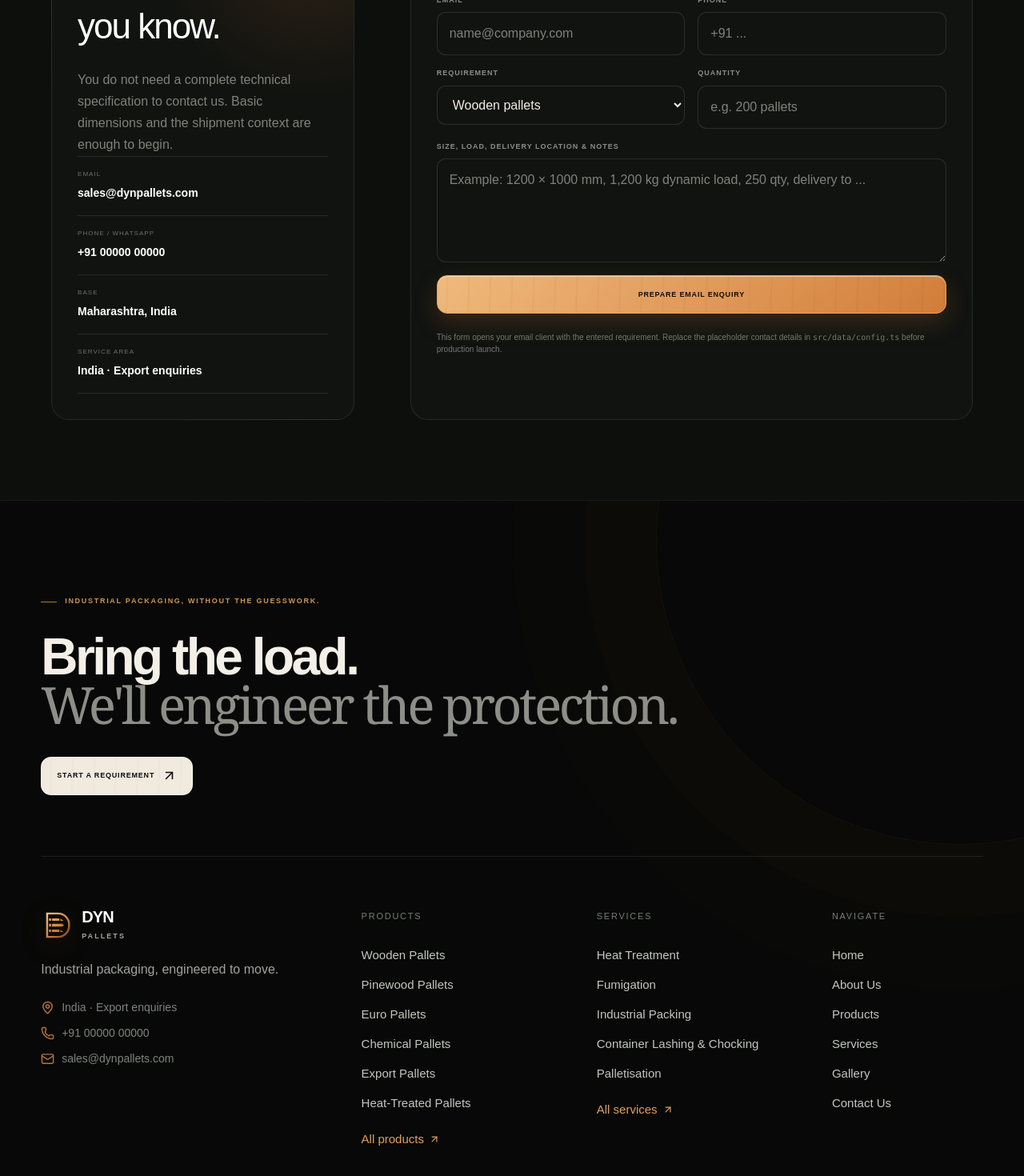
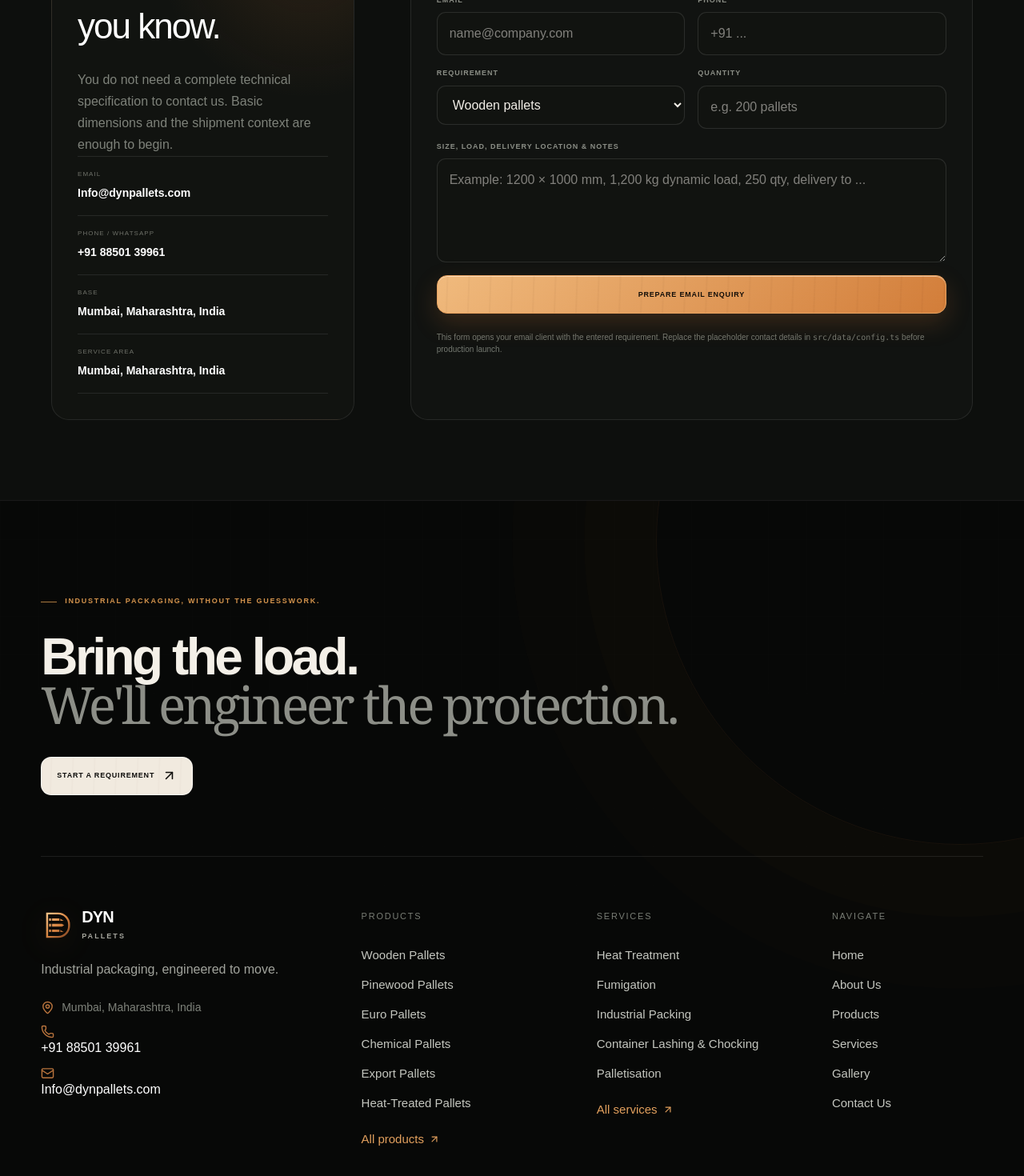
Before and after one commit to dynsimulationofficial/dyn_palettes, a Next.js app: page /contact in a window 1280 px wide. Shown: the part 1027-2497 px from the top of the page at 80% size. Built offline with nearby package versions, Linux system fonts and the light colour scheme; no server answers.

Commit message:
feat: update contact information and improve accessibility in footer and contact page

```diff
--- a/src/app/contact/page.tsx
+++ b/src/app/contact/page.tsx
@@ -13,8 +13,8 @@ export default function ContactPage() {
   return <>
     <PageHero kicker="GET A QUOTE" title="Send the requirement. We'll shape the packaging." text="For the fastest review, include product type, size, quantity, expected load and delivery location. Drawings or reference images are useful when available." visual="pallet" />
     <section className="content-section"><div className="contact-layout">
-      <aside className="contact-info"><span className="kicker">B2B ENQUIRIES</span><h2>Start with what you know.</h2><p>You do not need a complete technical specification to contact us. Basic dimensions and the shipment context are enough to begin.</p><div className="contact-details"><div className="contact-detail"><small>Email</small><strong>{siteConfig.email}</strong></div><div className="contact-detail"><small>Phone / WhatsApp</small><strong>{siteConfig.phone}</strong></div><div className="contact-detail"><small>Base</small><strong>{siteConfig.location}</strong></div><div className="contact-detail"><small>Service area</small><strong>{siteConfig.serviceArea}</strong></div></div></aside>
-      <form className="quote-form" action={`mailto:${siteConfig.email}`} method="post" encType="text/plain"><div className="form-grid">
+      <aside className="contact-info"><span className="kicker">B2B ENQUIRIES</span><h2>Start with what you know.</h2><p>You do not need a complete technical specification to contact us. Basic dimensions and the shipment context are enough to begin.</p><div className="contact-details"><div className="contact-detail"><small>Email</small><a href={siteConfig.emailHref}><strong>{siteConfig.email}</strong></a></div><div className="contact-detail"><small>Phone / WhatsApp</small><a href={siteConfig.phoneHref}><strong>{siteConfig.phone}</strong></a></div><div className="contact-detail"><small>Base</small><strong>{siteConfig.location}</strong></div><div className="contact-detail"><small>Service area</small><strong>{siteConfig.serviceArea}</strong></div></div></aside>
+      <form className="quote-form" action={siteConfig.emailHref} method="post" encType="text/plain"><div className="form-grid">
         <div className="field"><label htmlFor="name">Name</label><input id="name" name="Name" placeholder="Your name" required /></div>
         <div className="field"><label htmlFor="company">Company</label><input id="company" name="Company" placeholder="Company name" /></div>
         <div className="field"><label htmlFor="email">Email</label><input id="email" name="Email" type="email" placeholder="name@company.com" required /></div>
--- a/src/app/layout.tsx
+++ b/src/app/layout.tsx
@@ -71,7 +71,14 @@ export default function RootLayout({ children }: Readonly<{ children: React.Reac
     logo: siteUrl ? `${siteUrl}/icon.svg` : "/icon.svg",
     description:
       "Industrial wooden pallets, export pallets, wooden crates, plywood boxes and industrial packaging solutions for commercial and export requirements.",
-    email: "sales@dynpallets.com",
+    email: "Info@dynpallets.com",
+    telephone: "+918850139961",
+    address: {
+      "@type": "PostalAddress",
+      addressLocality: "Mumbai",
+      addressRegion: "Maharashtra",
+      addressCountry: "IN",
+    },
   };
 
   const websiteSchema = {
--- a/src/components/Footer.tsx
+++ b/src/components/Footer.tsx
@@ -63,15 +63,15 @@ export default function Footer() {
                 {siteConfig.serviceArea}
               </span>
 
-              <span>
+              <a href={siteConfig.phoneHref}>
                 <Phone size={17} />
                 {siteConfig.phone}
-              </span>
+              </a>
 
-              <span>
+              <a href={siteConfig.emailHref}>
                 <Mail size={17} />
                 {siteConfig.email}
-              </span>
+              </a>
             </div>
           </div>
 
--- a/src/data/config.ts
+++ b/src/data/config.ts
@@ -2,11 +2,13 @@ export const siteConfig = {
   name: "DYN Pallets",
   shortName: "DYN",
   tagline: "Industrial packaging, engineered to move.",
-  email: "sales@dynpallets.com",
-  phone: "+91 00000 00000",
-  whatsapp: "910000000000",
-  location: "Maharashtra, India",
-  serviceArea: "India · Export enquiries",
+  email: "Info@dynpallets.com",
+  emailHref: "mailto:Info@dynpallets.com",
+  phone: "+91 88501 39961",
+  phoneHref: "tel:+918850139961",
+  whatsapp: "918850139961",
+  location: "Mumbai, Maharashtra, India",
+  serviceArea: "Mumbai, Maharashtra, India",
   siteUrl: process.env.NEXT_PUBLIC_SITE_URL ?? "",
 } as const;
 
```
